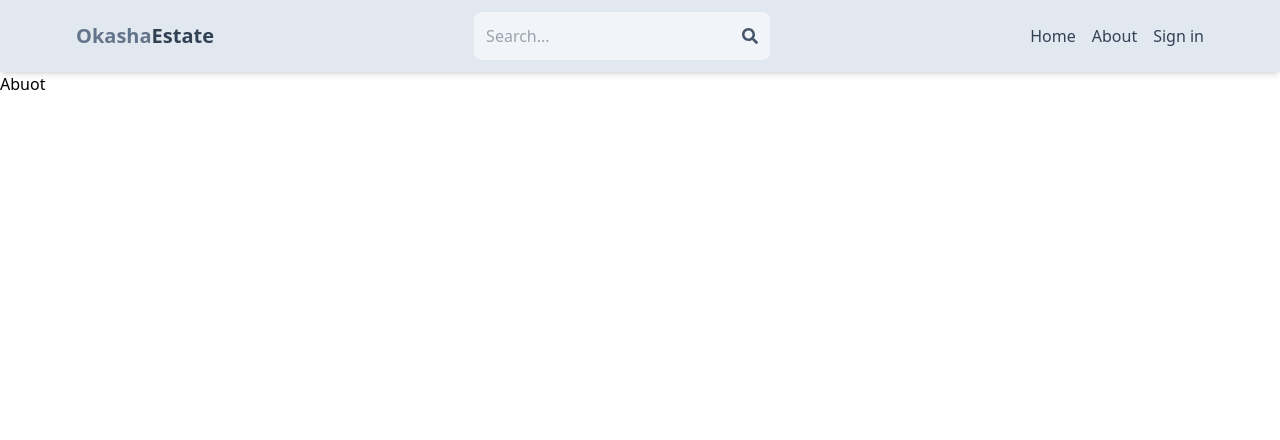
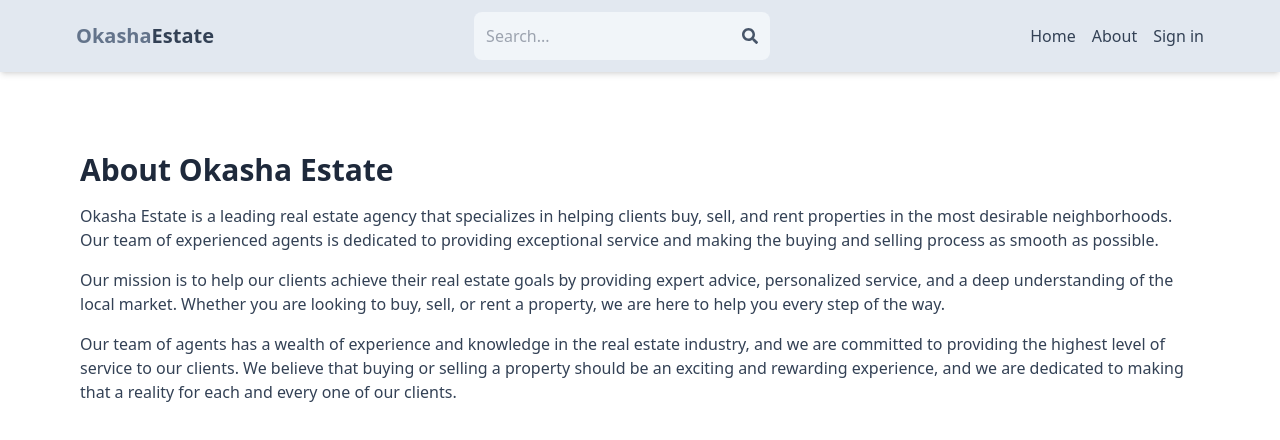
Before and after one commit to A-Oka-jr/mern-estate, a React (Vite) app in the folder client/: page /about in a window 1280 px wide. Shown: the top 440 px of the page. Built offline with nearby package versions, Linux system fonts and the light colour scheme; no server answers; the HTML template or start-up script is replaced by a standard one.

Commit message:
complete about page

```diff
--- a/client/src/pages/Abuot.jsx
+++ b/client/src/pages/Abuot.jsx
@@ -1,8 +1,31 @@
-
 const Abuot = () => {
   return (
-    <div>Abuot</div>
-  )
-}
+    <div className="py-20 px-4 max-w-6xl mx-auto">
+      <h1 className="text-3xl font-bold mb-4 text-slate-800">
+        About Okasha Estate
+      </h1>
+      <p className="mb-4 text-slate-700">
+        Okasha Estate is a leading real estate agency that specializes in
+        helping clients buy, sell, and rent properties in the most desirable
+        neighborhoods. Our team of experienced agents is dedicated to providing
+        exceptional service and making the buying and selling process as smooth
+        as possible.
+      </p>
+      <p className="mb-4 text-slate-700">
+        Our mission is to help our clients achieve their real estate goals by
+        providing expert advice, personalized service, and a deep understanding
+        of the local market. Whether you are looking to buy, sell, or rent a
+        property, we are here to help you every step of the way.
+      </p>
+      <p className="mb-4 text-slate-700">
+        Our team of agents has a wealth of experience and knowledge in the real
+        estate industry, and we are committed to providing the highest level of
+        service to our clients. We believe that buying or selling a property
+        should be an exciting and rewarding experience, and we are dedicated to
+        making that a reality for each and every one of our clients.
+      </p>
+    </div>
+  );
+};
 
-export default Abuot
+export default Abuot;
```
